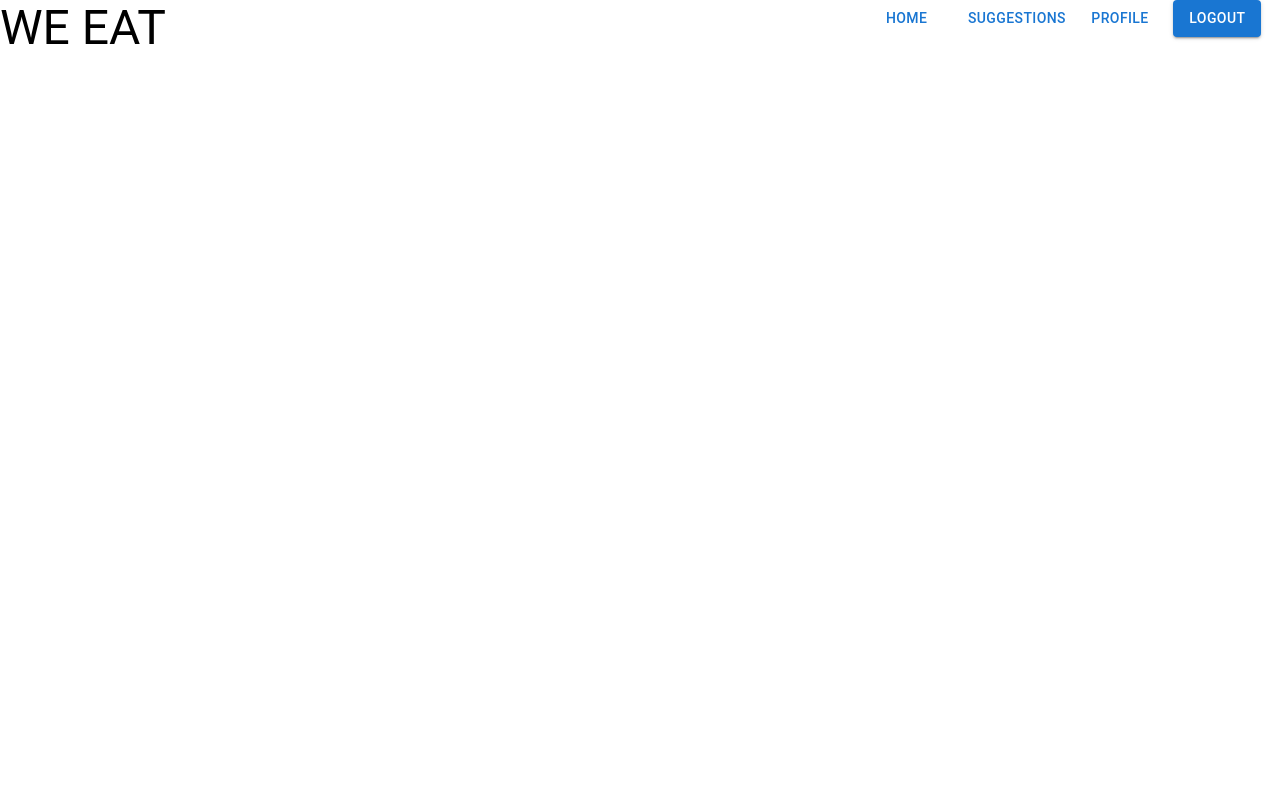
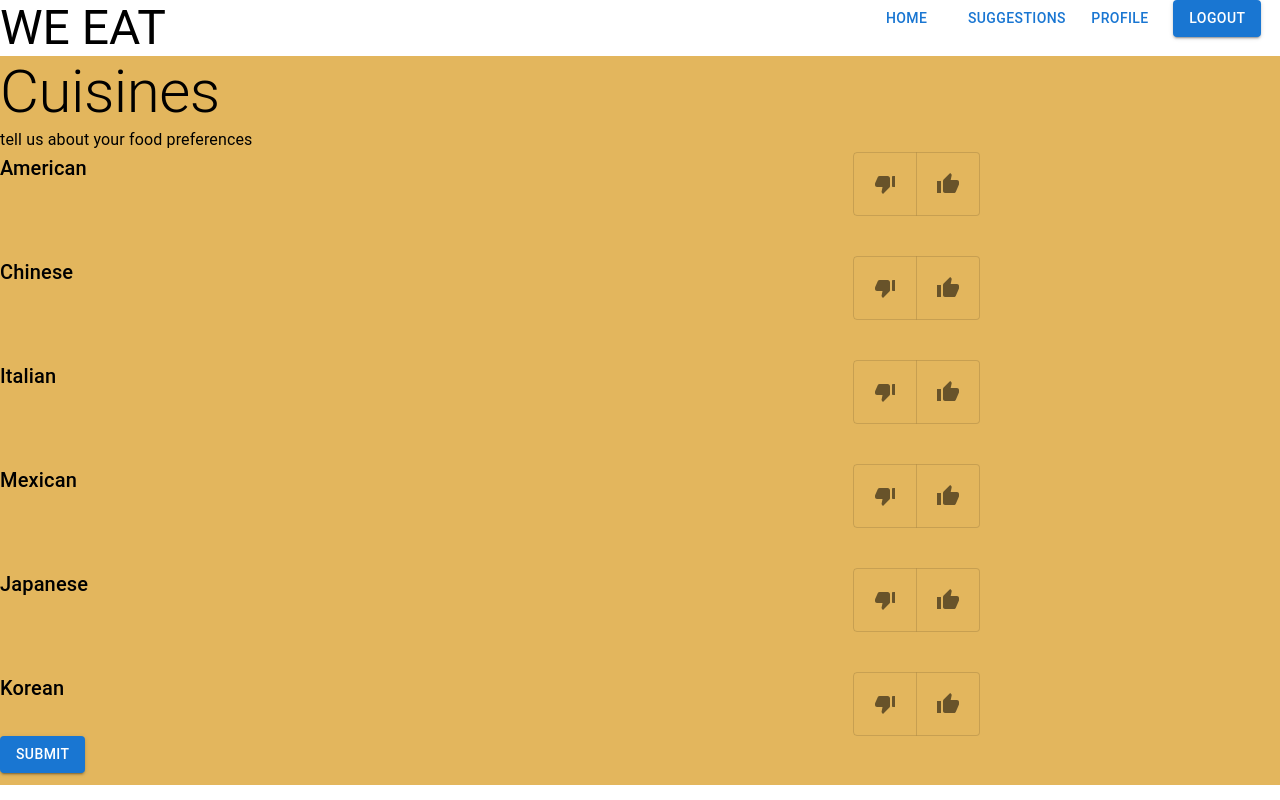
Before and after one commit to karajleong02/weEat, a React (Create React App) app in the folder client/my-app/: page /profile in a window 1280 px wide. Built offline with nearby package versions, Linux system fonts and the light colour scheme.

Commit message:
create bare bones profile page

```diff
--- a/client/my-app/src/pages/Profile.jsx
+++ b/client/my-app/src/pages/Profile.jsx
@@ -1,9 +1,143 @@
 import React from 'react';
+import { Box } from '@mui/system';
+import { Typography, Button, Grid, } from '@mui/material';
+import { ToggleButton, ToggleButtonGroup, IconButton } from '@mui/material';
+import ThumbDownAltIcon from '@mui/icons-material/ThumbDownAlt';
+import ThumbUpIcon from '@mui/icons-material/ThumbUp';
 import Navbar from '../components/Navbar';
 
 function Profile() {
+    const [formats, setFormats] = React.useState(() => ['bold', 'italic']);
+
+    const handleFormat = (event, newFormats) => {
+        setFormats(newFormats);
+    };
     return (
-       <Navbar></Navbar>
+        <>
+            <Navbar></Navbar>
+            <Box sx={{
+                height:729,
+                backgroundColor: '#E3B65D',
+            }}>
+                <Typography variant="h2">Cuisines</Typography>
+                <Typography variant="body1">tell us about your food preferences</Typography>
+                <form>
+                    <Grid container rowSpacing={5}>
+                        <Grid item xs={8}>
+                            <Typography variant="h6">American</Typography>
+                        </Grid>
+                        <Grid item xs={4}>
+                            <ToggleButtonGroup
+                                value={formats}
+                                onChange={handleFormat}
+                                exclusive
+                                aria-label="text formatting"
+                                >
+                                <ToggleButton value="dislike" aria-label="dislike">
+                                    <IconButton><ThumbDownAltIcon/></IconButton>
+                                </ToggleButton>
+                                <ToggleButton value="like" aria-label="like">
+                                    <IconButton><ThumbUpIcon/></IconButton>
+                                </ToggleButton>
+                            </ToggleButtonGroup>
+                        </Grid>
+                        <Grid item xs={8}>
+                            <Typography variant="h6">Chinese</Typography>
+                        </Grid>
+                        <Grid item xs={4}>
+                            <ToggleButtonGroup
+                                value={formats}
+                                onChange={handleFormat}
+                                exclusive
+                                aria-label="text formatting"
+                                >
+                                <ToggleButton value="dislike" aria-label="dislike">
+                                    <IconButton><ThumbDownAltIcon/></IconButton>
+                                </ToggleButton>
+                                <ToggleButton value="like" aria-label="like">
+                                    <IconButton><ThumbUpIcon/></IconButton>
+                                </ToggleButton>
+                            </ToggleButtonGroup>
+                        </Grid>
+                        <Grid item xs={8}>
+                            <Typography variant="h6">Italian</Typography>
+                        </Grid>
+                        <Grid item xs={4}>
+                            <ToggleButtonGroup
+                                value={formats}
+                                onChange={handleFormat}
+                                exclusive
+                                aria-label="text formatting"
+                                >
+                                <ToggleButton value="dislike" aria-label="dislike">
+                                    <IconButton><ThumbDownAltIcon/></IconButton>
+                                </ToggleButton>
+                                <ToggleButton value="like" aria-label="like">
+                                    <IconButton><ThumbUpIcon/></IconButton>
+                                </ToggleButton>
+                            </ToggleButtonGroup>
+                        </Grid>
+                        <Grid item xs={8}>
+                            <Typography variant="h6">Mexican</Typography>
+                        </Grid>
+                        <Grid item xs={4}>
+                            <ToggleButtonGroup
+                                value={formats}
+                                onChange={handleFormat}
+                                exclusive
+                                aria-label="text formatting"
+                                >
+                                <ToggleButton value="dislike" aria-label="dislike">
+                                    <IconButton><ThumbDownAltIcon/></IconButton>
+                                </ToggleButton>
+                                <ToggleButton value="like" aria-label="like">
+                                    <IconButton><ThumbUpIcon/></IconButton>
+                                </ToggleButton>
+                            </ToggleButtonGroup>
+                        </Grid>
+                        <Grid item xs={8}>
+                            <Typography variant="h6">Japanese</Typography>
+                        </Grid>
+                        <Grid item xs={4}>
+                            <ToggleButtonGroup
+                                value={formats}
+                                onChange={handleFormat}
+                                exclusive
+                                aria-label="text formatting"
+                                >
+                                <ToggleButton value="dislike" aria-label="dislike">
+                                    <IconButton><ThumbDownAltIcon/></IconButton>
+                                </ToggleButton>
+                                <ToggleButton value="like" aria-label="like">
+                                    <IconButton><ThumbUpIcon/></IconButton>
+                                </ToggleButton>
+                            </ToggleButtonGroup>
+                        </Grid>
+                        <Grid item xs={8}>
+                            <Typography variant="h6">Korean</Typography>
+                        </Grid>
+                        <Grid item xs={4}>
+                            <ToggleButtonGroup
+                                value={formats}
+                                onChange={handleFormat}
+                                exclusive
+                                aria-label="text formatting"
+                                >
+                                <ToggleButton value="dislike" aria-label="dislike">
+                                    <IconButton><ThumbDownAltIcon/></IconButton>
+                                </ToggleButton>
+                                <ToggleButton value="like" aria-label="like">
+                                    <IconButton><ThumbUpIcon/></IconButton>
+                                </ToggleButton>
+                            </ToggleButtonGroup>
+                        </Grid>
+                    </Grid>
+                    <Button variant="contained">submit</Button>
+                </form>
+
+            </Box>
+        </>
+
     );
 }
 
```
